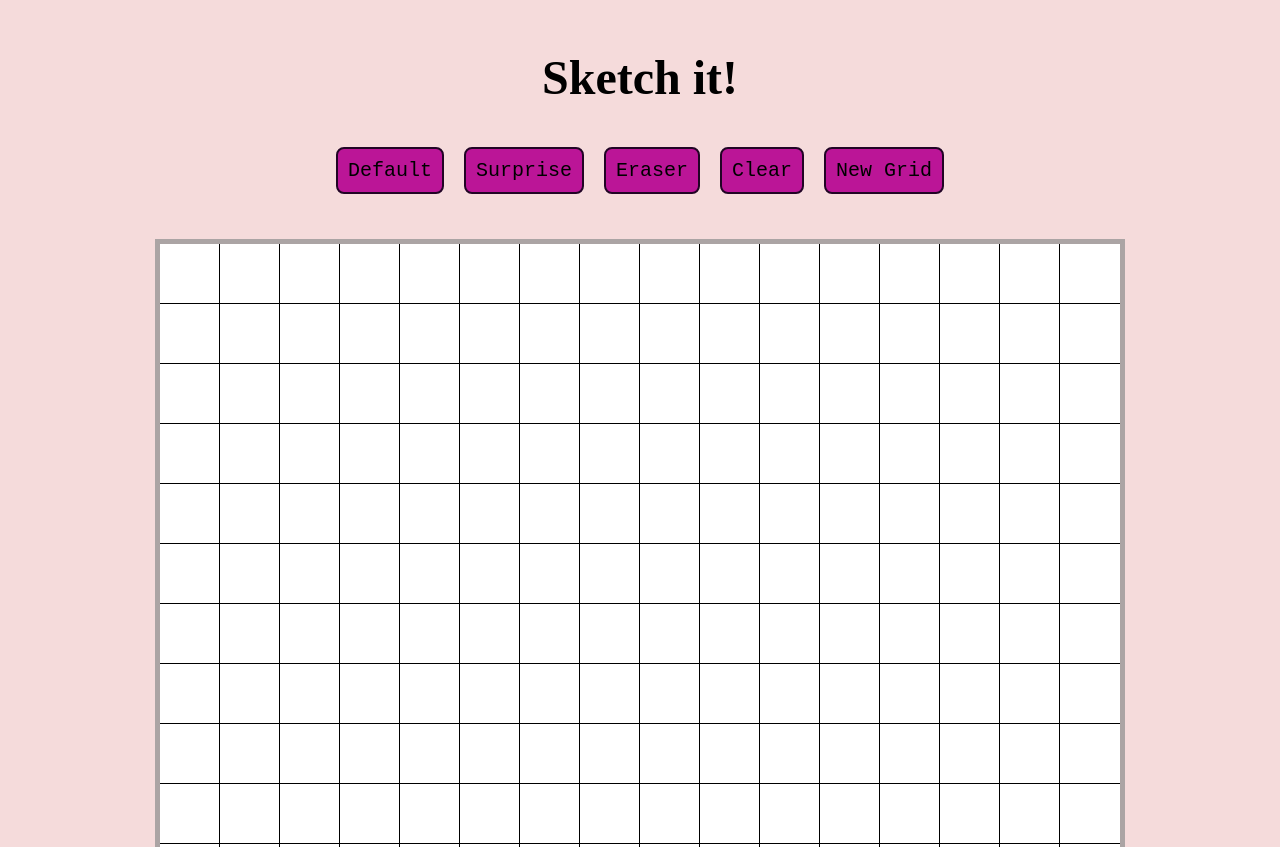
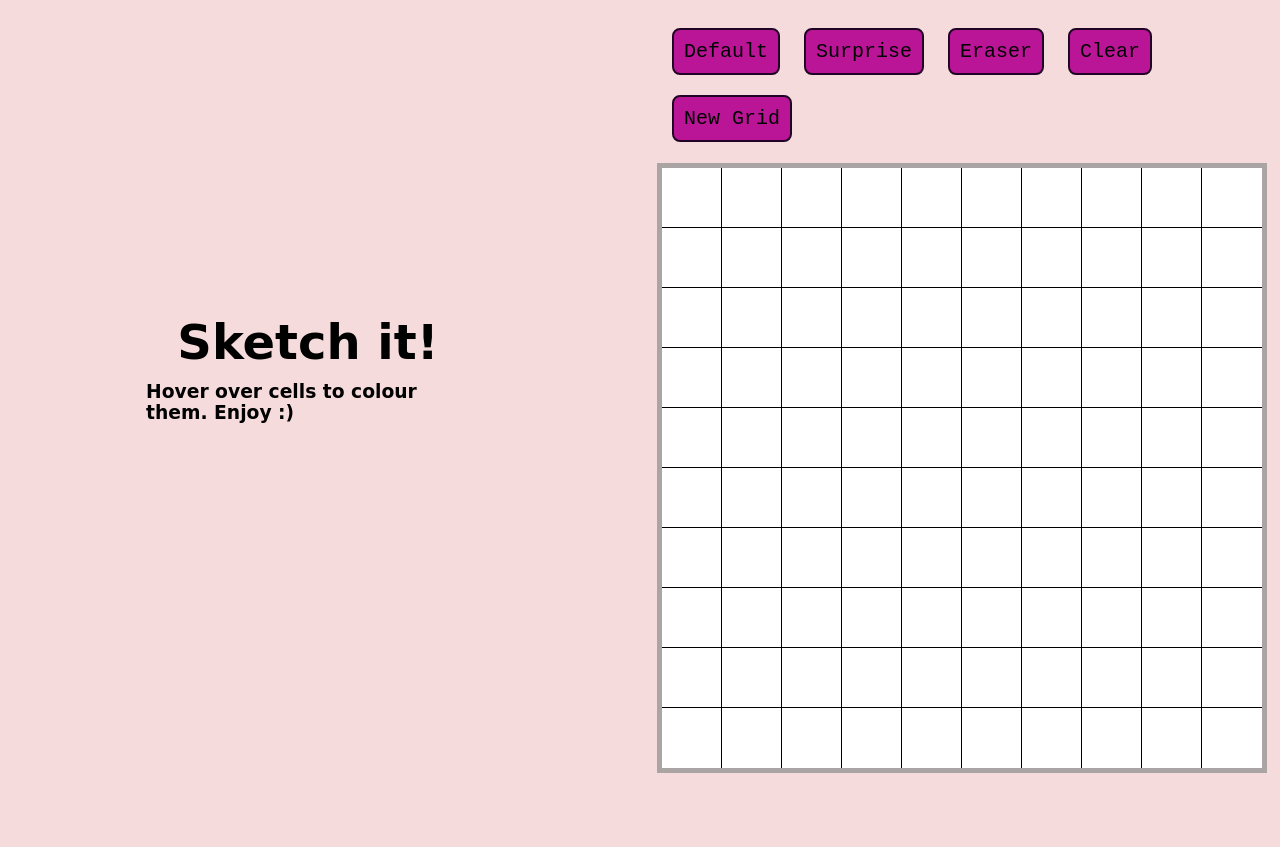
Before and after one commit to champion18/Sketch-it, a plain HTML site: page index.html in a window 1280 px wide. Shown: the top 847 px of the page. After the commit the page ends 800 px from the top, so only its background shows below. Drawn offline with Linux system fonts and the light colour scheme.

Commit message:
Add files via upload

```diff
--- a/index.html
+++ b/index.html
@@ -1,27 +1,30 @@
 <!DOCTYPE html>
 <html>
+  <head>
+    <title>Sketch it</title>
+    <link rel="stylesheet" href="styles.css" />
+  </head>
 
-<head>
-    <title>
-        Sketch it
-    </title>
-    <link rel="stylesheet" href="styles.css">
-</head>
-
-<body>
-    <h1> Sketch it! </h1>
-    <div id="buttons">
-        <button class="button" onclick= "defaultColour()"> Default </button>
-        <button class="button" onclick= "randomColour()"> Surprise </button>
-        <button class="button" onclick= "eraseCellColour()"> Eraser </button>
-        <button class="button" onclick= "clearGrid()"> Clear </button>
-        <button class="button" id="new grid" onclick="makeNewGrid()"> New Grid </button>
+  <body>
+    <div class="main">
+      <div id="head">
+        <h1>Sketch it!</h1>
+        <h3>Hover over cells to colour them. Enjoy :)</h3>
+      </div>
+      <div id="paintarea">
+        <div id="buttons">
+          <button class="button" onclick="defaultColour()">Default</button>
+          <button class="button" onclick="randomColour()">Surprise</button>
+          <button class="button" onclick="eraseCellColour()">Eraser</button>
+          <button class="button" onclick="clearGrid()">Clear</button>
+          <button class="button" id="new grid" onclick="makeNewGrid()">
+            New Grid
+          </button>
+        </div>
+        <div id="container"></div>
+      </div>
     </div>
 
-    <div id="container"></div>
-
-    <script src="script.js">
-    </script>
-</body>
-
+    <script src="script.js"></script>
+  </body>
 </html>
--- a/script.js
+++ b/script.js
@@ -1,33 +1,33 @@
-function createGrid(numOfCellsInEachRow = 16) {
-    const container = document.querySelector('#container');
+function createGrid(numOfCellsInEachRow = 10) {
+  const container = document.querySelector("#container");
 
   for (let i = 0; i < numOfCellsInEachRow; i++) {
     for (let j = 0; j < numOfCellsInEachRow; j++) {
       let cell = document.createElement("div");
-            cell.classList.add('cell');
+      cell.classList.add("cell");
       // cell.textContent=num;
       //cell.setAttribute('style', 'background: black; height: 20px; width:20px ;outline:2px yellow');
-            console.log('adding cells');
-            let sizeOfCell = 960/numOfCellsInEachRow;
+      console.log("adding cells");
+      let sizeOfCell = 600 / numOfCellsInEachRow;
       size = sizeOfCell + "px";
       cell.style.height = size;
       cell.style.width = size;
-            cell.style.backgroundColor = 'white';
+      cell.style.backgroundColor = "white";
       container.appendChild(cell);
     }
   }
 }
 
-function defaultColour(){
+function defaultColour() {
   // let colour = document.querySelector('#container');
   // colour.addEventListener('mouseover', function (e) {
   //     e.target.style.backgroundColor = '#1e1eab';
   // });
-let cells = document.querySelectorAll('.cell');
+  let cells = document.querySelectorAll(".cell");
   //let random_colour = random_rgb();
-cells.forEach(cell => {
-    cell.addEventListener('mouseover', function(e){
-        e.target.style.backgroundColor = '#1e1eab';
+  cells.forEach((cell) => {
+    cell.addEventListener("mouseover", function (e) {
+      e.target.style.backgroundColor = "#1e1eab";
     });
   });
 }
@@ -35,58 +35,63 @@ cells.forEach(cell => {
 function clearGrid() {
   //console.log("clear grid");
   // container.style.backgroundColor = 'white';
-    const cells = document.querySelectorAll('.cell');
+  const cells = document.querySelectorAll(".cell");
   // cells.style.backgroundColor = 'white';
   // console.log("clear grid");
-    cells.forEach(cell => {
+  cells.forEach((cell) => {
     //    console.log(cell);
-        cell.style.backgroundColor = 'white';
+    cell.style.backgroundColor = "white";
   });
 }
 
 function makeNewGrid() {
-    let numOfCellsInEachRow = prompt("Enter number of cells per row and column for new grid[1-100]:");
+  let numOfCellsInEachRow = prompt(
+    "Enter number of cells per row and column for new grid[1-100]:"
+  );
   if (numOfCellsInEachRow <= 100) {
     numOfCellsInEachRow = parseInt(numOfCellsInEachRow);
     removeGrid();
     createGrid(numOfCellsInEachRow);
-    }
-    else {
-        const numOfCellsInEachRow = confirm("Enter a size less than or equal to 100.");
+  } else {
+    const numOfCellsInEachRow = confirm(
+      "Enter a size less than or equal to 100."
+    );
     makeNewGrid();
   }
 }
 
-function removeGrid(){
-    const cells = document.querySelectorAll('.cell');
-    cells.forEach(cell => {
+function removeGrid() {
+  const cells = document.querySelectorAll(".cell");
+  cells.forEach((cell) => {
     cell.remove();
-        console.log('removing');
+    console.log("removing");
   });
 }
 
-function randomColour(){
-    function random_rgb(){
-        let o = Math.round, r = Math.random, n = 255;
-        return 'rgb(' + o(r()*n) +',' + o(r()*n) +',' + o(r()*n) +')';
+function randomColour() {
+  function random_rgb() {
+    let o = Math.round,
+      r = Math.random,
+      n = 255;
+    return "rgb(" + o(r() * n) + "," + o(r() * n) + "," + o(r() * n) + ")";
   }
 
-    let cells = document.querySelectorAll('.cell');
-    cells.forEach(cell => {
-        cell.addEventListener('mouseover', function(e){
+  let cells = document.querySelectorAll(".cell");
+  cells.forEach((cell) => {
+    cell.addEventListener("mouseover", function (e) {
       e.target.style.backgroundColor = random_rgb();
     });
   });
 }
 
-function eraseCellColour(){
-    let cells = document.querySelectorAll('.cell');
-    cells.forEach(cell => {
-        cell.addEventListener('mouseover', function(e){
-            e.target.style.backgroundColor = 'white';
+function eraseCellColour() {
+  let cells = document.querySelectorAll(".cell");
+  cells.forEach((cell) => {
+    cell.addEventListener("mouseover", function (e) {
+      e.target.style.backgroundColor = "white";
     });
   });
 }
 
-window.onload=createGrid();
-window.onload=defaultColour();
+window.onload = createGrid();
+window.onload = defaultColour();
--- a/styles.css
+++ b/styles.css
@@ -1,27 +1,38 @@
-body{
+body {
   -webkit-appearance: none;
   padding: 10px;
-    /* display: flex; */
   background-color: #f5dbdb;
 }
 
-h1{
+.main {
+  display: flex;
+}
+
+#head {
+  margin-top: 36vh;
+  margin-right: 24vh;
+  margin-left: 16vh;
+}
+
+h1 {
   text-align: center;
   font-size: xxx-large;
+  margin-top: 1vh;
+  margin-bottom: -1vh;
+  font-family: cursive;
+}
+
+h3 {
+  font-family: cursive;
 }
 #container {
   -webkit-appearance: none;
   position: relative;
-    /* top: 30px; */
-    height: 960px;
-    width: 960px;
+  height: 600px;
+  width: 600px;
   outline: 5px solid #aba4a4;
   margin: auto;
-    /* padding: 50px; */
-    /* border: 20px black; */
   display: block;
-    /* background-color: #9c27b0; */
-    /* bottom: 40px; */
   font-size: 0;
   border: none;
 }
@@ -39,14 +50,15 @@ h1{
   border: none;
 }
 
-#buttons{
-    display: flex;
-    position: relative;
-    align-items: center;
+#buttons {
+  /* display: flex;
   justify-content: center;
-    margin: 20px 0px 40px;
+  margin: 0 0px 12px;
+  flex-wrap: nowrap; */
+
+  margin-bottom: 2vh;
 }
-.button{
+.button {
   background-color: #bb1597;
   border: 2px solid #210425;
   color: black;
```
Lines whose indentation alone changed are shown as unchanged.
